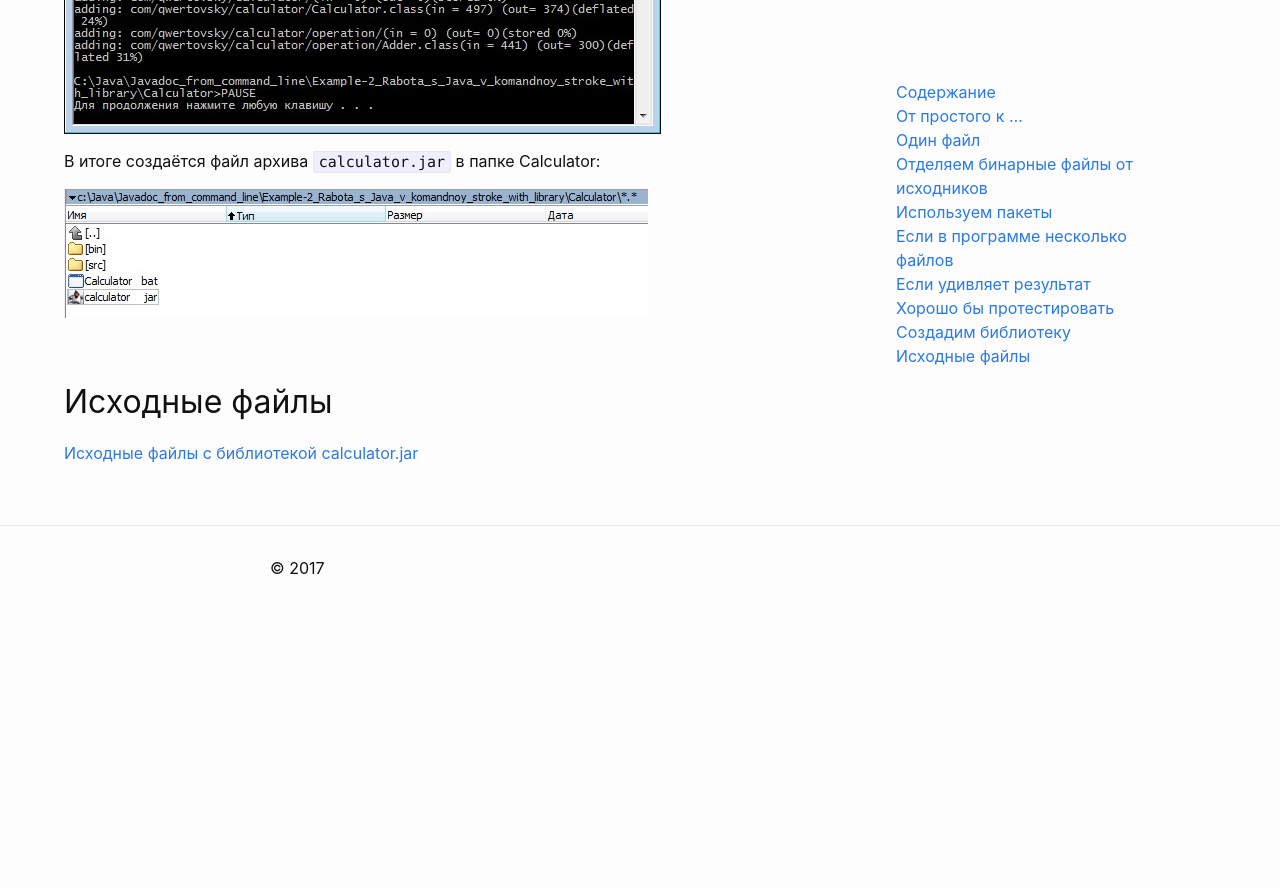
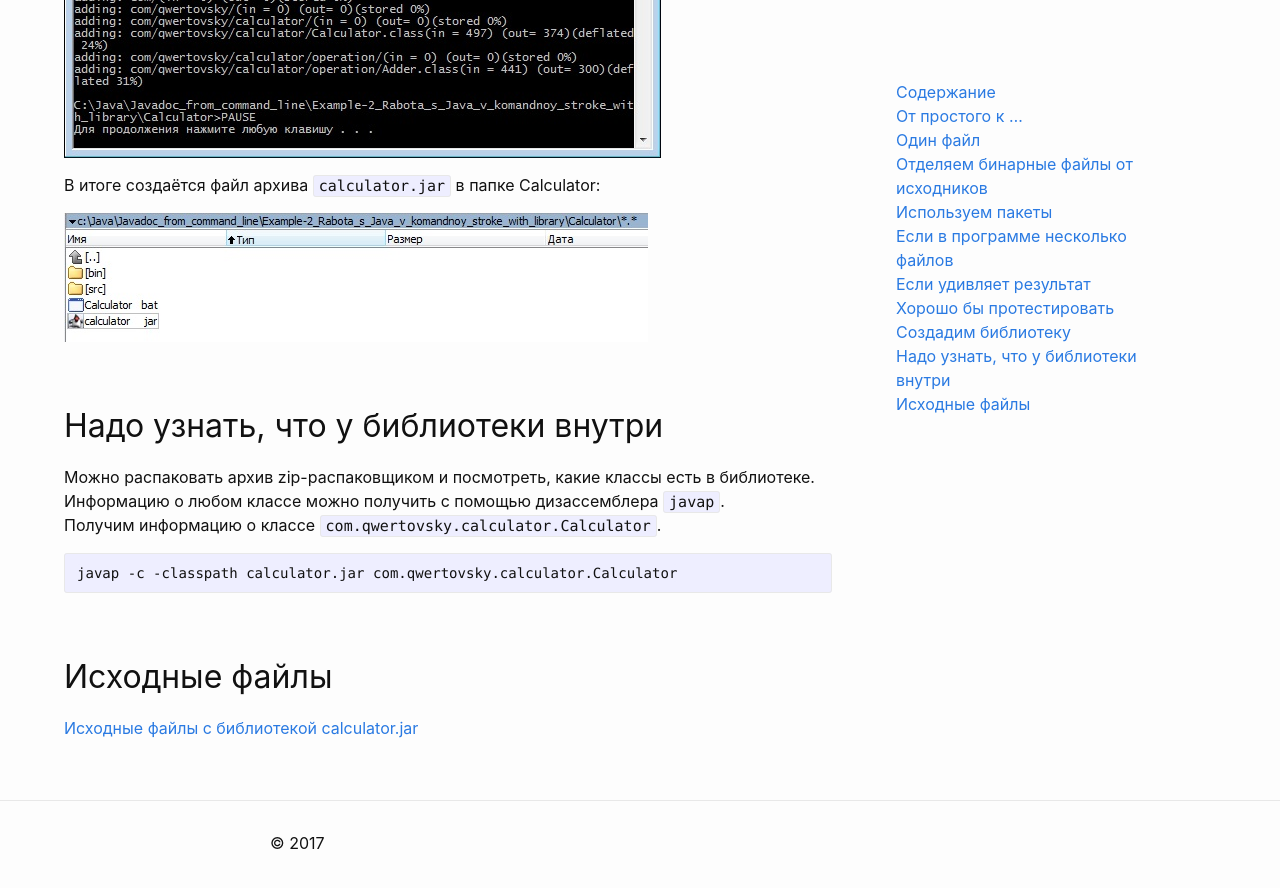
Before and after one commit to evgenvandev/example-with-minima, a Jekyll site: the page built from codes/_posts/2022-02-27-work-with-java-in-command-line.md, in a window 1280 px wide and 900 px high, scrolled down 15126 px. Shown: the top 888 px of the window. Built offline with Jekyll 4.4.1, drawn with Linux system fonts in a browser that asks for light colours; before the commit the page ends 15751 px from its top, so only the background shows below that; some of the changed text lies outside the part shown.

Commit message:
update articles work-with-command-line

````diff
--- a/codes/_posts/2022-02-27-work-with-java-in-command-line.md
+++ b/codes/_posts/2022-02-27-work-with-java-in-command-line.md
@@ -25,6 +25,7 @@ show_sidebar: true
 - [Если удивляет результат](#esli_udivlyaet_rezultat)
 - [Хорошо бы протестировать](#horosho_by_protestirovat)
 - [Создадим библиотеку](#sozdadim_biblioteku)
+- [Надо узнать, что у библиотеки внутри](#Nado_uznat_chto_u_biblioteki_vnutri)
 
 ---
 
@@ -506,6 +507,16 @@ jar cvf calculator.jar -C bin .
 
 ![создали архив calculator.jar]({{ site.url }}{{ site.baseurl }}/assets/images/codes/work-with-java-in-command-line-21.jpg "created_of_archive_calculator_jar")
 
+## Надо узнать, что у библиотеки внутри {#Nado_uznat_chto_u_biblioteki_vnutri}
+
+Можно распаковать архив zip-распаковщиком и посмотреть, какие классы есть в библиотеке. <br>Информацию о любом классе можно получить с помощью дизассемблера `javap`. <br>Получим информацию о классе `com.qwertovsky.calculator.Calculator`.
+
+```
+javap -c -classpath calculator.jar com.qwertovsky.calculator.Calculator
+```
+
+
+
 ## Исходные файлы  {#Ishodnye_faily}
 
 [Исходные файлы с библиотекой calculator.jar]({{ site.url }}{{ site.baseurl }}/assets/source_code/Example-2_Rabota_s_Java_v_komandnoy_stroke_with_library.rar "source_code_example_with_library_calculator.jar")
````
